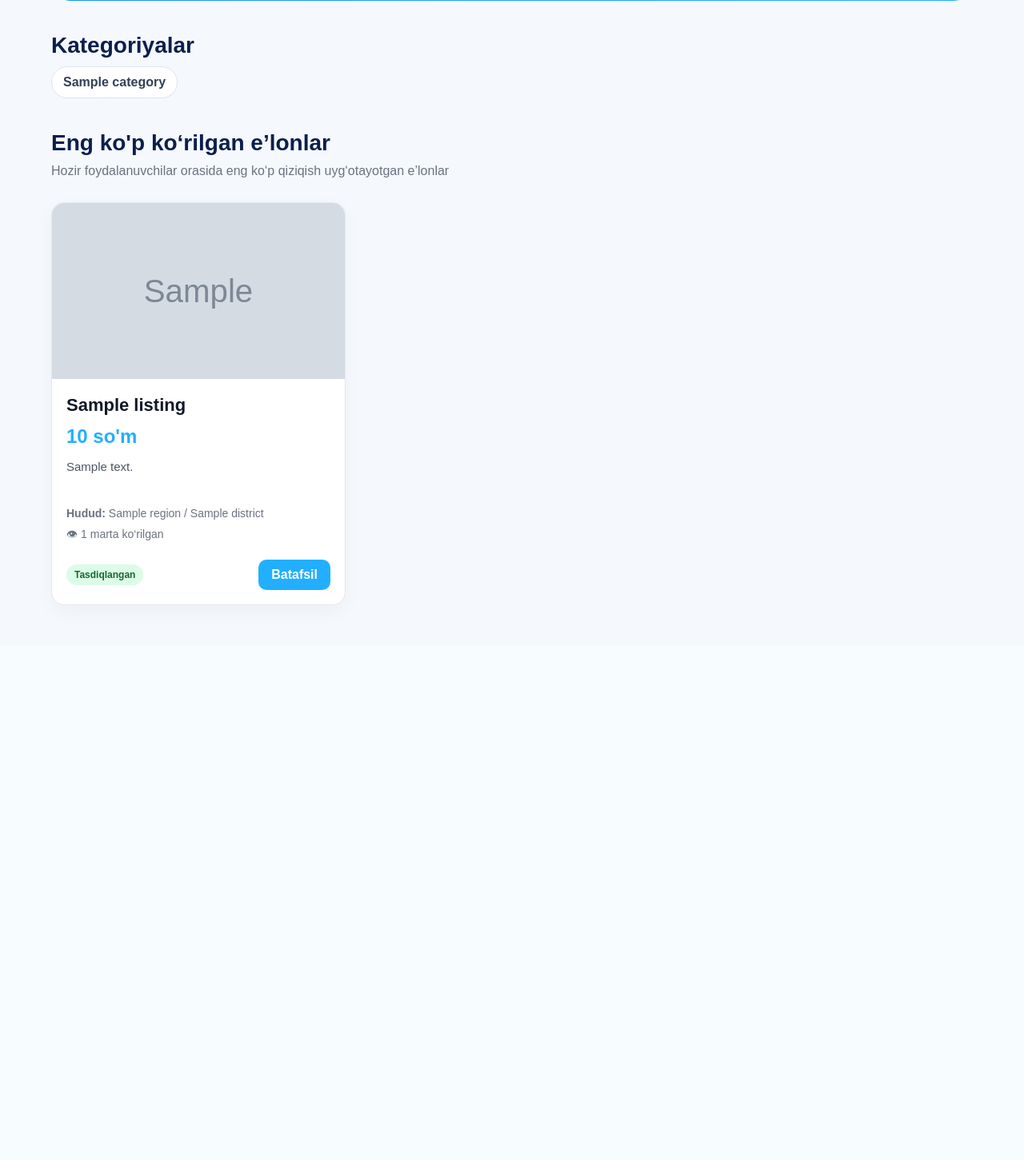
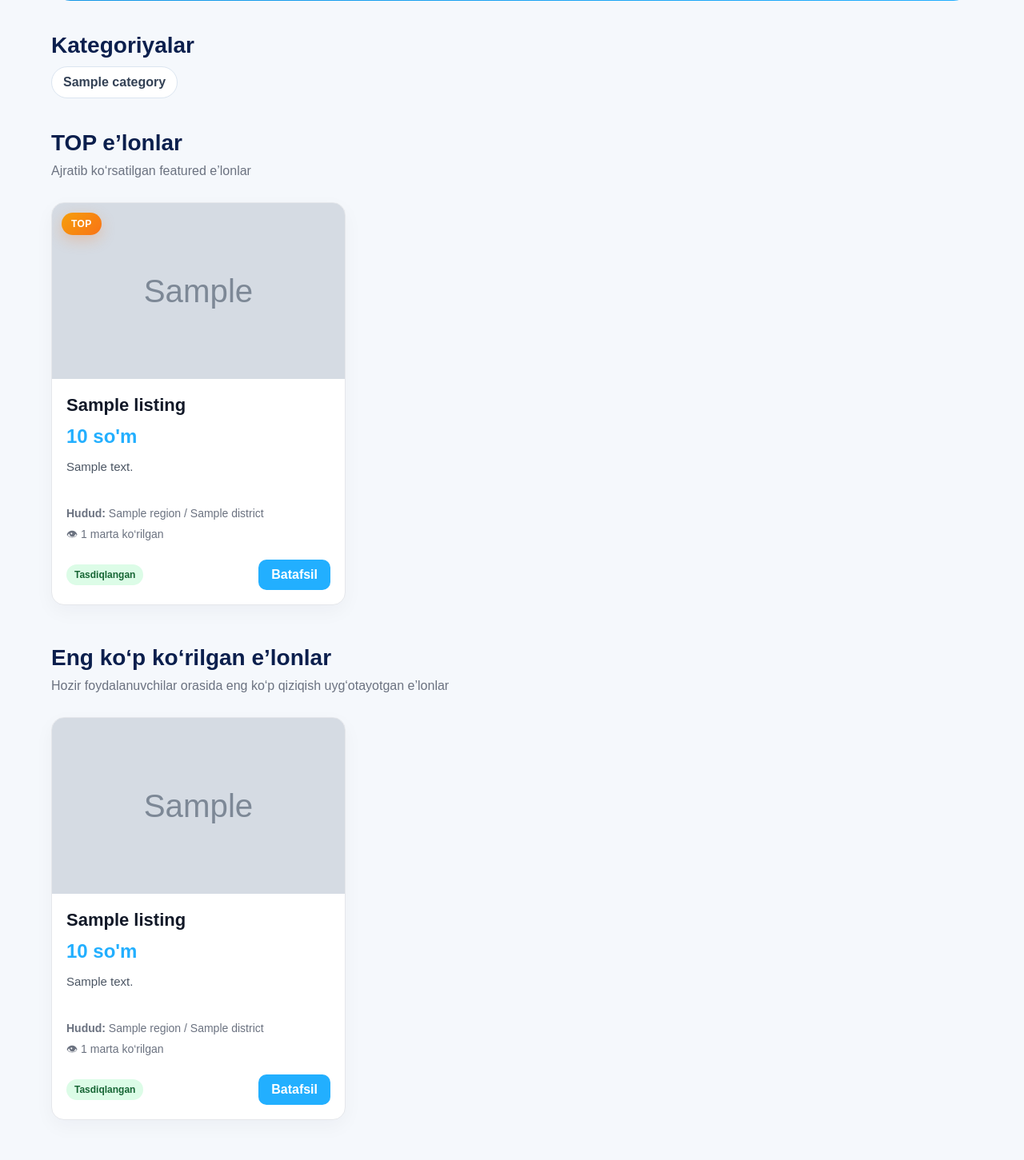
Before and after one commit to Bekzod1311/bizbozor-team, a Django app: page / in a window 1280 px wide. Shown: the part 522-1973 px from the top of the page at 80% size. Before the commit the page ends 1279 px from the top, so only its background shows below. Run offline with Django 5.2, Linux system fonts and the light colour scheme; tables that the repository leaves empty hold one stand-in row (values such as "Sample post"); grey boxes marked "Sample" are stand-in pictures.

Commit message:
Added featured listings support

```diff
--- a/core/views.py
+++ b/core/views.py
@@ -1,12 +1,13 @@
 from django.shortcuts import render
 from listings.models import Listing, Category
 
+def home_view(request):
+    featured_listings = Listing.objects.filter(
+        status='approved',
+        is_featured=True
+    ).order_by('-created_at')[:6]
 
-def home_view(request):
-    """
-    BizBozor bosh sahifasi.
-    """
-    featured_listings = Listing.objects.filter(
+    popular_listings = Listing.objects.filter(
         status='approved'
     ).order_by('-view_count', '-created_at')[:6]
 
@@ -14,6 +15,7 @@ def home_view(request):
 
     context = {
         'featured_listings': featured_listings,
+        'popular_listings': popular_listings,
         'categories': categories,
     }
 
--- a/listings/admin.py
+++ b/listings/admin.py
@@ -51,7 +51,8 @@ class ListingAdmin(admin.ModelAdmin):
         'approved_by',
         'approved_at',
         'view_count',
-        'created_at'
+        'created_at',
+        'is_featured',
     )
 
     list_filter = (
@@ -60,6 +61,7 @@ class ListingAdmin(admin.ModelAdmin):
         'region',
         'created_at',
         'approved_at',
+        'is_featured',
     )
 
     search_fields = (
@@ -72,6 +74,7 @@ class ListingAdmin(admin.ModelAdmin):
 
     list_editable = (
         'price',
+        'is_featured',
     )
 
     ordering = ('-created_at',)
--- a/listings/models.py
+++ b/listings/models.py
@@ -165,6 +165,8 @@ class Listing(models.Model):
         default=True,
         verbose_name="Faol biznesmi?"
     )
+
+    is_featured = models.BooleanField(default=False, verbose_name="Featured e'lonmi?")
 
     status = models.CharField(
         max_length=20,
--- a/static/css/style.css
+++ b/static/css/style.css
@@ -1186,3 +1186,18 @@ a:hover {
     border-color: #22afff;
     box-shadow: 0 0 0 4px rgba(34, 175, 255, 0.12);
 }
+
+.featured-badge {
+    position: absolute;
+    top: 12px;
+    left: 12px;
+    z-index: 2;
+    background: linear-gradient(135deg, #f59e0b, #f97316);
+    color: #fff;
+    font-size: 12px;
+    font-weight: 800;
+    padding: 7px 12px;
+    border-radius: 999px;
+    box-shadow: 0 6px 18px rgba(249, 115, 22, 0.25);
+    letter-spacing: 0.4px;
+}
--- a/templates/home.html
+++ b/templates/home.html
@@ -7,7 +7,7 @@
 <section class="page-section">
     <div class="container">
 
-        <!-- HERO New? -->
+        <!-- HERO -->
         <div class="hero">
             <h1>Biznes va mulk savdosi uchun zamonaviy platforma</h1>
             <p>
@@ -38,16 +38,19 @@
             </div>
         </div>
 
-        <!-- FEATURED / MOST VIEWED -->
-        <div>
-            <h2 class="page-title" style="font-size: 28px;">Eng ko'p ko‘rilgan e’lonlar</h2>
-            <p class="page-subtitle">Hozir foydalanuvchilar orasida eng ko‘p qiziqish uyg‘otayotgan e’lonlar</p>
+        <!-- FEATURED LISTINGS -->
+        {% if featured_listings %}
+            <div style="margin-bottom: 50px;">
+                <h2 class="page-title" style="font-size: 28px;">TOP e’lonlar</h2>
+                <p class="page-subtitle">Ajratib ko‘rsatilgan featured e’lonlar</p>
 
-            {% if featured_listings %}
                 <div class="business-grid">
                     {% for listing in featured_listings %}
                         <div class="business-card">
-                            <div class="business-card-image">
+                            <div class="business-card-image" style="position: relative;">
+                                <span class="featured-badge">TOP</span>
+
+                                {% if listing.slug %}
                                     <a href="{% url 'business_detail' listing.slug %}">
                                         {% if listing.main_image %}
                                             <img src="{{ listing.main_image.url }}" alt="{{ listing.title }}">
@@ -55,13 +58,24 @@
                                             <div class="placeholder-image">BizBozor</div>
                                         {% endif %}
                                     </a>
+                                {% else %}
+                                    {% if listing.main_image %}
+                                        <img src="{{ listing.main_image.url }}" alt="{{ listing.title }}">
+                                    {% else %}
+                                        <div class="placeholder-image">BizBozor</div>
+                                    {% endif %}
+                                {% endif %}
                             </div>
 
                             <div class="business-card-body">
                                 <h2 class="business-card-title">
+                                    {% if listing.slug %}
                                         <a href="{% url 'business_detail' listing.slug %}">
                                             {{ listing.title }}
                                         </a>
+                                    {% else %}
+                                        {{ listing.title }}
+                                    {% endif %}
                                 </h2>
 
                                 <p class="business-card-price">
@@ -83,10 +97,97 @@
                                 </p>
 
                                 <div class="business-card-footer">
-                                    <span class="status-badge status-approved">{{ listing.get_status_display }}</span>
+                                    <span class="status-badge status-approved">
+                                        {{ listing.get_status_display }}
+                                    </span>
+
+                                    {% if listing.slug %}
                                         <a href="{% url 'business_detail' listing.slug %}" class="detail-btn">
                                             Batafsil
                                         </a>
+                                    {% else %}
+                                        <span class="detail-btn" style="opacity: 0.5; pointer-events: none;">
+                                            Batafsil
+                                        </span>
+                                    {% endif %}
+                                </div>
+                            </div>
+                        </div>
+                    {% endfor %}
+                </div>
+            </div>
+        {% endif %}
+
+        <!-- MOST VIEWED / POPULAR -->
+        <div>
+            <h2 class="page-title" style="font-size: 28px;">Eng ko‘p ko‘rilgan e’lonlar</h2>
+            <p class="page-subtitle">Hozir foydalanuvchilar orasida eng ko‘p qiziqish uyg‘otayotgan e’lonlar</p>
+
+            {% if popular_listings %}
+                <div class="business-grid">
+                    {% for listing in popular_listings %}
+                        <div class="business-card">
+                            <div class="business-card-image">
+                                {% if listing.slug %}
+                                    <a href="{% url 'business_detail' listing.slug %}">
+                                        {% if listing.main_image %}
+                                            <img src="{{ listing.main_image.url }}" alt="{{ listing.title }}">
+                                        {% else %}
+                                            <div class="placeholder-image">BizBozor</div>
+                                        {% endif %}
+                                    </a>
+                                {% else %}
+                                    {% if listing.main_image %}
+                                        <img src="{{ listing.main_image.url }}" alt="{{ listing.title }}">
+                                    {% else %}
+                                        <div class="placeholder-image">BizBozor</div>
+                                    {% endif %}
+                                {% endif %}
+                            </div>
+
+                            <div class="business-card-body">
+                                <h2 class="business-card-title">
+                                    {% if listing.slug %}
+                                        <a href="{% url 'business_detail' listing.slug %}">
+                                            {{ listing.title }}
+                                        </a>
+                                    {% else %}
+                                        {{ listing.title }}
+                                    {% endif %}
+                                </h2>
+
+                                <p class="business-card-price">
+                                    {{ listing.price|intcomma }} so'm
+                                </p>
+
+                                <p class="business-card-desc">
+                                    {{ listing.short_description }}
+                                </p>
+
+                                <p class="business-card-meta">
+                                    <strong>Hudud:</strong>
+                                    {% if listing.region %}{{ listing.region.name_uz }}{% endif %}
+                                    {% if listing.district %} / {{ listing.district.name_uz }}{% endif %}
+                                </p>
+
+                                <p class="business-card-meta">
+                                    👁 {{ listing.view_count }} marta ko‘rilgan
+                                </p>
+
+                                <div class="business-card-footer">
+                                    <span class="status-badge status-approved">
+                                        {{ listing.get_status_display }}
+                                    </span>
+
+                                    {% if listing.slug %}
+                                        <a href="{% url 'business_detail' listing.slug %}" class="detail-btn">
+                                            Batafsil
+                                        </a>
+                                    {% else %}
+                                        <span class="detail-btn" style="opacity: 0.5; pointer-events: none;">
+                                            Batafsil
+                                        </span>
+                                    {% endif %}
                                 </div>
                             </div>
                         </div>
--- a/templates/listings/partials/listing_results.html
+++ b/templates/listings/partials/listing_results.html
@@ -5,7 +5,11 @@
     <div class="business-grid">
         {% for listing in listings %}
             <div class="business-card">
-                <div class="business-card-image">
+                <div class="business-card-image" style="position: relative;">
+                    {% if listing.is_featured %}
+                        <span class="featured-badge">TOP</span>
+                    {% endif %}
+
                     {% if listing.main_image %}
                         <img src="{{ listing.main_image.url }}" alt="{{ listing.title }}">
                     {% endif %}
```
Also changed, not shown: listings/views.py (+4 -4 lines), listings/migrations/0014_listing_is_featured.py (added). Lines whose indentation alone changed are shown as unchanged.
